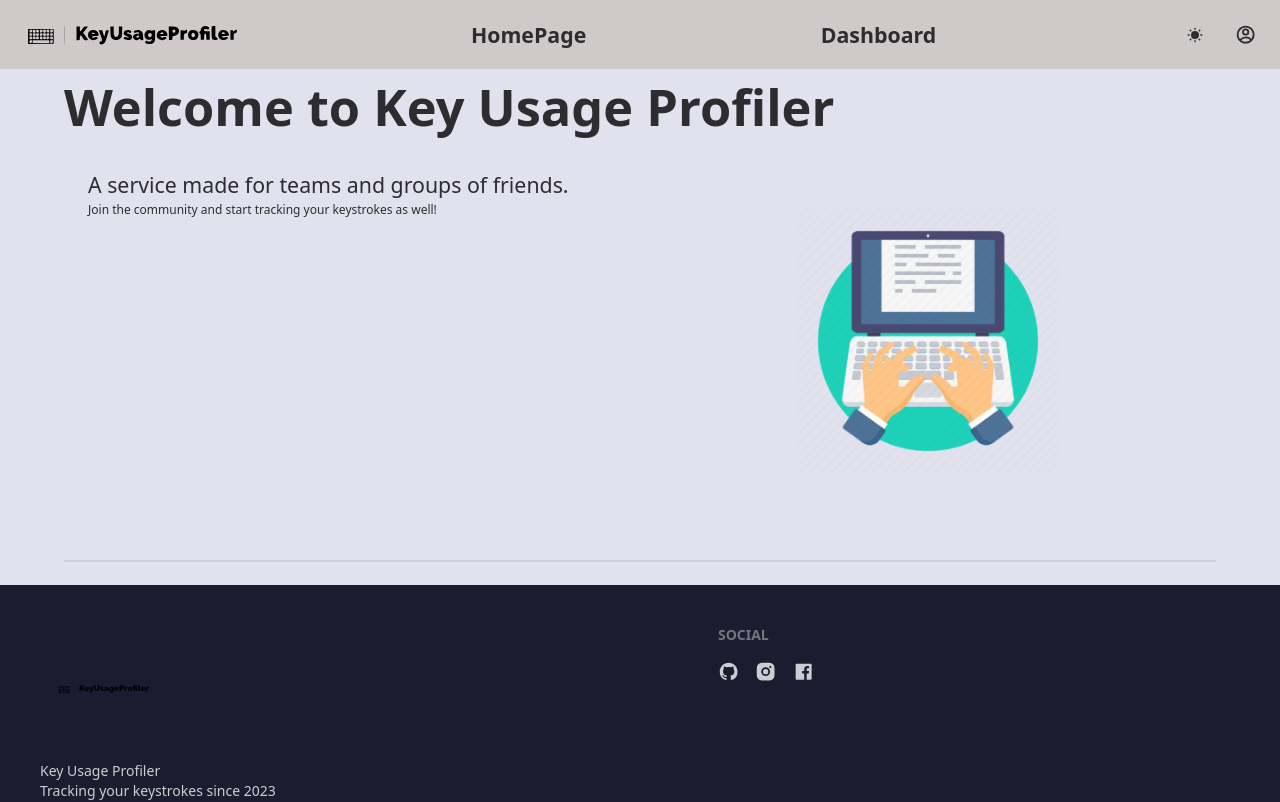
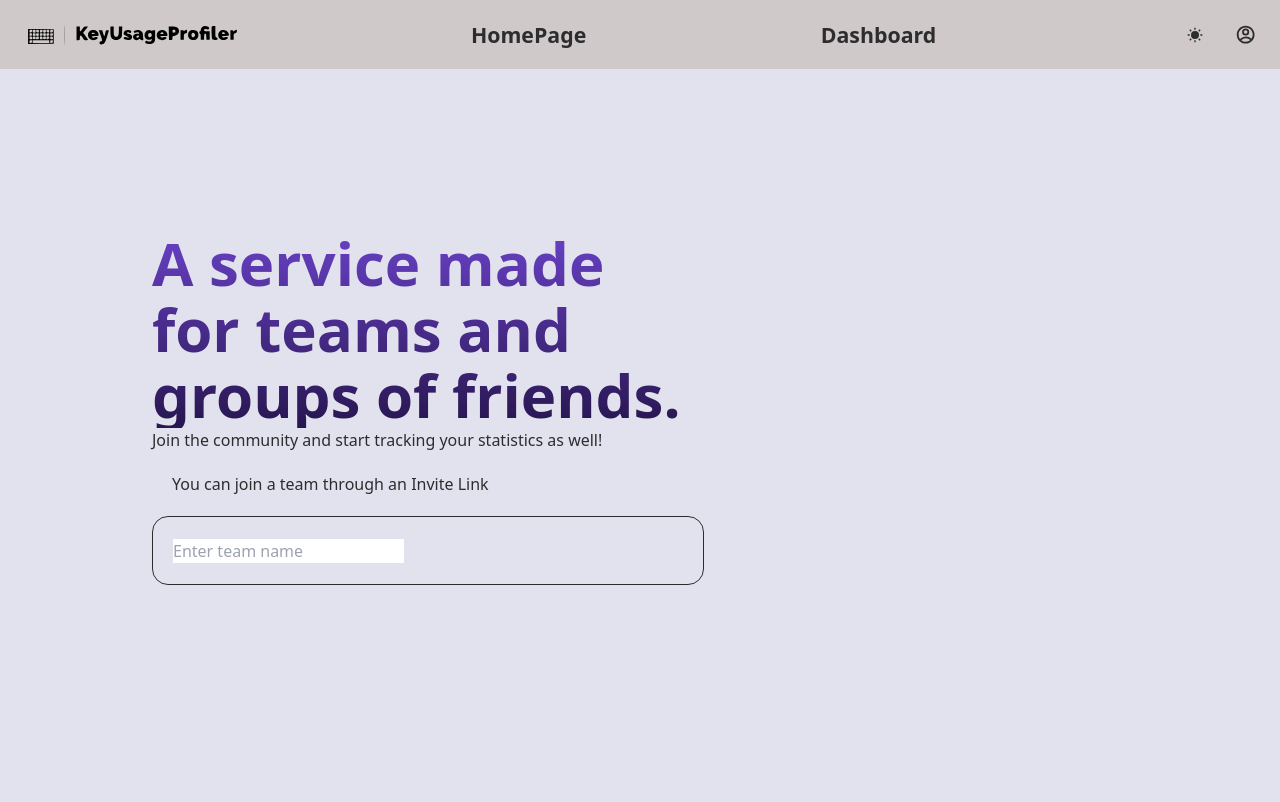
Before and after one commit to miguel-silva48/KeyUsageProfiler, a React (Vite) app in the folder projFrontend/: page / in a window 1280 px wide. Shown: the top 802 px of the page. Built offline with nearby package versions, Linux system fonts and the light colour scheme.

Commit message:
imp(frontend/homepage): Create team start

```diff
--- a/projFrontend/src/components/pages/HomePage.jsx
+++ b/projFrontend/src/components/pages/HomePage.jsx
@@ -1,6 +1,4 @@
-import { useEffect, useState } from "react";
 import { useNavigate } from "react-router-dom";
-import { fetchData } from "../../utils";
 
 import typing_image from "../../assets/home_typing_image.png";
 
@@ -10,16 +8,34 @@ import Navbar from "../layout/Navbar";
 import Footer from "../layout/Footer";
 
 const HomePage = () => {
-  const navigate = useNavigate();
-
   return (
     <div>
       <Navbar />
-      <div id="body" className="mx-[5%]">
+      <div className="flex w-screen flex-col items-start gap-2.5">
+        <div className="w-full h-[63rem]">
+          <div className="w-[35rem] h-[31.5rem] absolute left-[9.5rem] top-[14.4rem]">
+            <p className="w-[34rem] font-sans text-6xl not-italic font-extrabold leading-[4.125rem] bg-gradient-to-b from-[#6941C6] to-[#27164F] bg-clip-text text-transparent">
+              A service made for teams and groups of friends.
+            </p>
+            <p className="w-[31.37rem] text-base text-gray-600">Join the community and start tracking your statistics as well!</p>
+            <div className="flex items-center gap-3 self-stretch p-5">
+              <p>You can join a team through an Invite Link</p>
+            </div>
+            <form className="w-[34.5rem] h-[4.3rem] shrink-0">
+              <div className="flex w-full h-full flex-col justify-center items-start gap-2.5 shrink-0">
+                <div className="flex p-5 pr-6 items-center gap-3 flex-[1_0_0] self-stretch rounded-2xl border border-gray-400 bg-gray-50">
+                <input id="team-name" placeholder="Enter team name"></input>
+                </div>
+              </div>
+            </form>
+          </div>
+        </div>
+      </div>
+      {/* <div id="body" className="mx-[5%] mt-3">
         <h2 className="text-4xl font-bold">Welcome to Key Usage Profiler</h2>
 
-        <div className="container flex">
-            {/* Coluna de Texto */}
+        <div className="container flex"> */}
+            {/* Coluna de Texto
             <div className="w-1/2 p-6">
               <p className="text-xl">
                 A service made for teams and groups of friends.
@@ -30,13 +46,17 @@ const HomePage = () => {
             </div>
 
             {/* Coluna da Imagem */}
-            <div className="w-1/2 p-6">
-              <img className="mx-auto w-[50%] my-10" src={typing_image} alt="Typing" />
+            {/* <div className="w-1/2 p-6">
+              <img className="mx-auto w-[50%]" src={typing_image} alt="Typing" />
+            </div>
+            <div className="">
+              <p>You can join a team through an Invite Link</p>
+              <p>or</p>
+              <p>You can create a team and invite your friends!</p>
             </div>
           </div>
-
         <div className="divider"></div>
-      </div>
+      </div> */} */
       <Footer />
     </div>
   );
```
